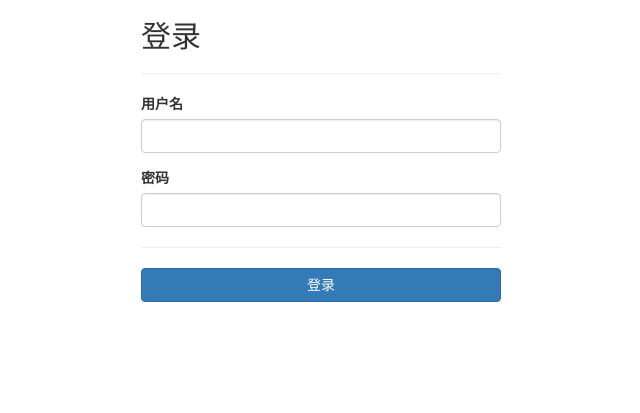
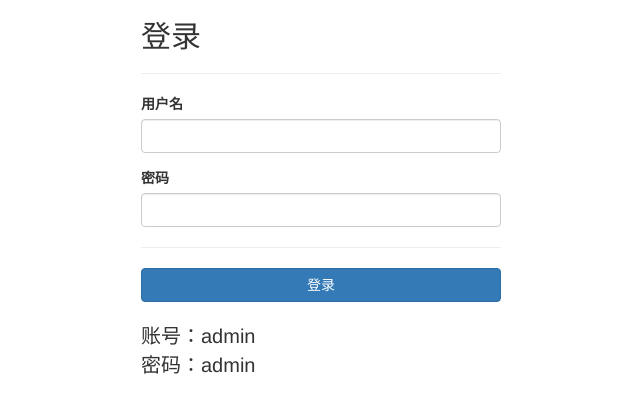
Before and after one commit to ran-up/atguigu_node_accounts, a Node server app: page /login in a window 1280 px wide. Shown: the top 413 px of the page, without its empty margins (319-959 px from the left). Run offline with Node 20, Linux system fonts and the light colour scheme; some libraries are stand-ins or nearby versions.

Commit message:
fix: 添加用户名和密码

```diff
--- a/3_web/views/auth/login.ejs
+++ b/3_web/views/auth/login.ejs
@@ -27,6 +27,10 @@
                     <hr>
                     <button type="submit" class="btn btn-primary btn-block">登录</button>
                 </form>
+                <div style="margin-top: 20px; font-size: 20px;">
+                    <div>账号：admin</div>
+                    <div>密码：admin</div>
+                </div>
             </div>
         </div>
     </div>
```
